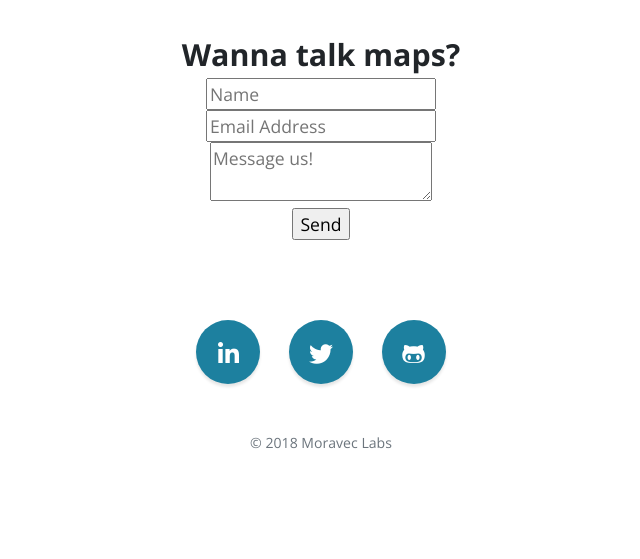
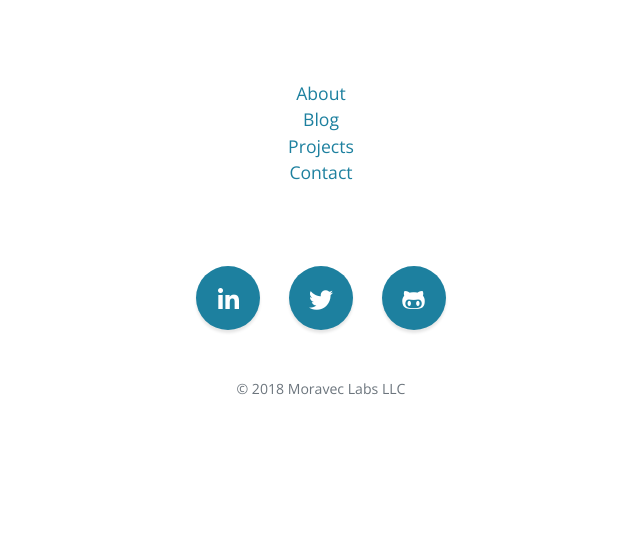
Before and after one commit to Dawnabelle/moravec-site-jekyll, a Jekyll site: the page built from index.html, in a window 1280 px wide. Shown: the part 4069-4628 px from the top of the page, without its empty margins (319-959 px from the left). Built offline with Jekyll 4.4.1, drawn with Linux system fonts in a browser that asks for light colours; nearby versions of some CDN libraries; some web fonts are replaced; before the commit the page ends 4602 px from its top, so only the background shows below that.

Commit message:
add page links to footer, style

```diff
--- a/_includes/footer.html
+++ b/_includes/footer.html
@@ -1,4 +1,12 @@
 <!-- Footer -->
+<div class="footer text-center flex-container content-section">
+  <div flex-container>
+  <div><a class="js-scroll-trigger" href="/#about">About</a></div>
+  <div><a class="js-scroll-trigger" href="/#blog">Blog</a></div>
+  <div><a class="js-scroll-trigger" href="/#portfolio">Projects</a></div>
+  <div><a class="js-scroll-trigger" href="#contact">Contact</a></div>
+  </div>
+  <div flex-container>
 <footer class="footer text-center">
   <div class="container">
     <ul class="list-inline mb-5">
@@ -18,9 +26,10 @@
         </a>
       </li>
     </ul>
-    <p class="text-muted small mb-0">&copy; 2018 Moravec Labs</p>
+    <p class="text-muted small mb-0">&copy; 2018 Moravec Labs LLC</p>
   </div>
 </footer>
+</div>
 
 <!-- Scroll to Top Button-->
 <a class="scroll-to-top rounded js-scroll-trigger" href="#page-top">
--- a/_sass/_layout.scss
+++ b/_sass/_layout.scss
@@ -315,3 +315,8 @@ footer {
   margin-bottom: 0;
   margin-top: 0;
 }
+
+.flex-container {
+  display: flex;
+  flex-direction: column;
+}
--- a/index.html
+++ b/index.html
@@ -183,13 +183,13 @@ layout: default
   </small>
 </section>
 
-<section class="content-section container text-center contact-box">
-  <h3 class="text-center">Wanna talk maps?</h3>
-  <form action="info@moraveclabs.com"
-        method="POST">
-    <input type="text" name="name" placeholder="Name"><br/>
-    <input type="email" name="_replyto" placeholder="Email Address"><br/>
-    <textarea name="message" placeholder="Message us!"></textarea><br/>
-    <input type="submit" value="Send">
-  </form>
-</section>
+<!--<section class="content-section container text-center contact-box">-->
+  <!--<h3 class="text-center">Wanna talk maps?</h3>-->
+  <!--<form action="info@moraveclabs.com"-->
+        <!--method="POST">-->
+    <!--<input type="text" name="name" placeholder="Name"><br/>-->
+    <!--<input type="email" name="_replyto" placeholder="Email Address"><br/>-->
+    <!--<textarea name="message" placeholder="Message us!"></textarea><br/>-->
+    <!--<input type="submit" value="Send">-->
+  <!--</form>-->
+<!--</section>-->
```
